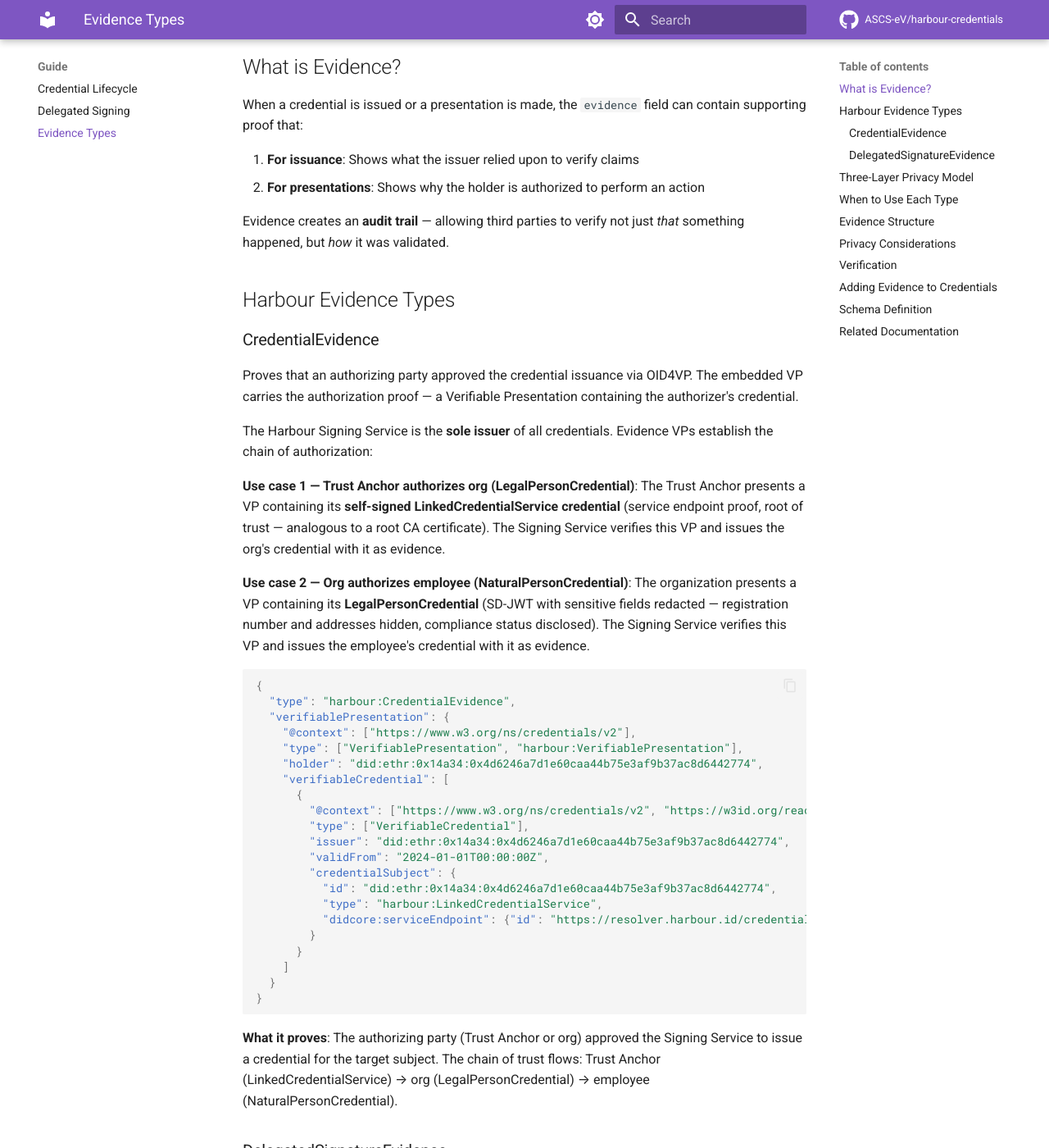
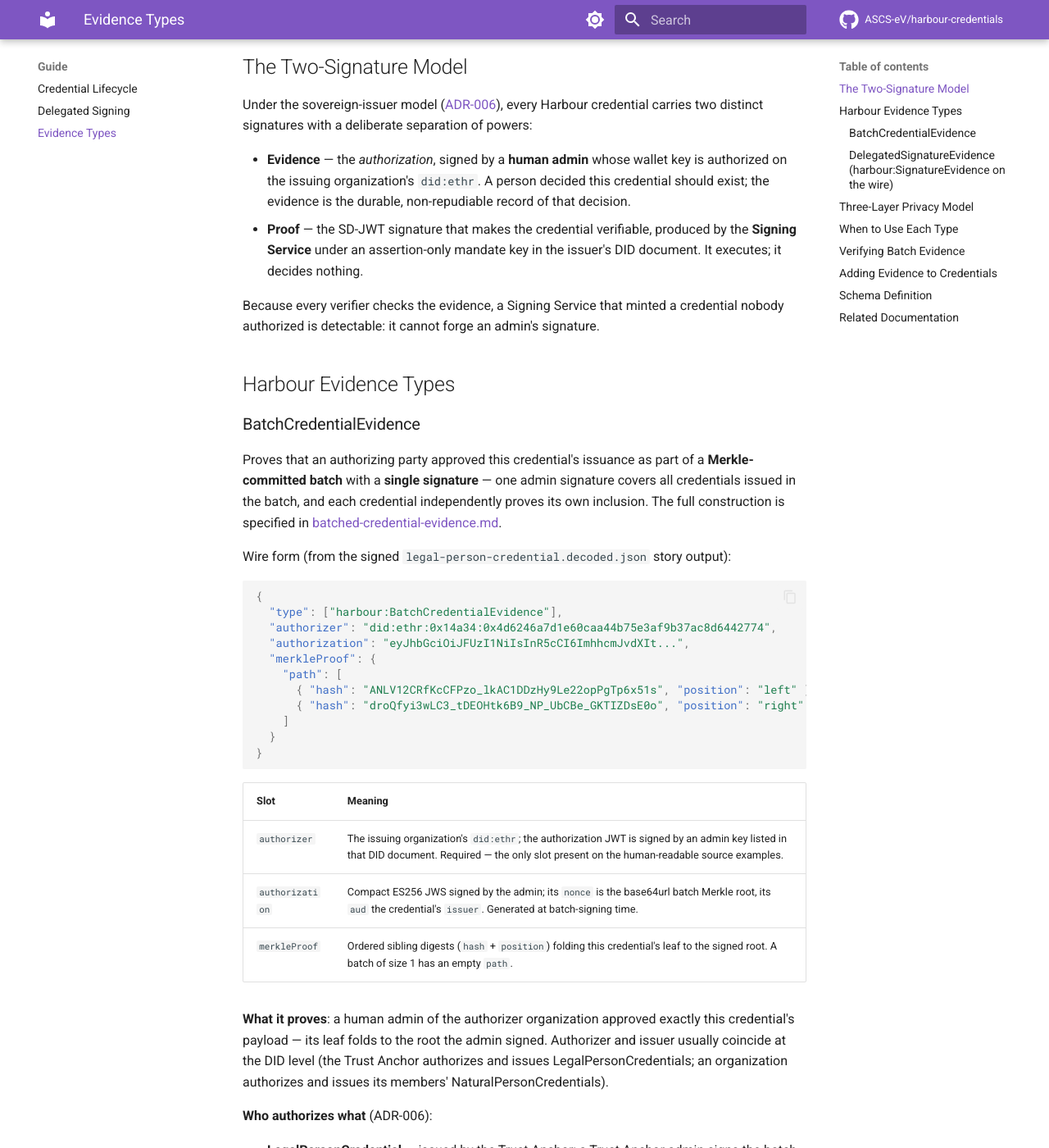
Before and after one commit to reachhaven/harbour-credentials, an MkDocs documentation site: the page built from docs/guide/evidence.md, in a window 1280 px wide and 1400 px high, scrolled down 255 px. Shown: the whole window at 82% size. Built offline with MkDocs 1.6.1 and Material for MkDocs 9.7.7, drawn with Linux system fonts in a browser that asks for light colours; comment, search, counter and statistics services are not loaded; some of the changed text lies outside the part shown.

Commit message:
docs(guides): align evidence-model docs with batched evidence and ADR-006
Complete the half-applied CredentialEvidence -> BatchCredentialEvidence
rename across the documentation layer, and finish aligning narrative
docs with the sovereign-issuer model:

- rewrite docs/guide/evidence.md around the two-signature model: batch
  evidence (authorizer/authorization/merkleProof, real wire example),
  the harbour:SignatureEvidence canonical IRI for
  DelegatedSignatureEvidence, verification steps, and issuance code
  matching the actual API
- fix docs/schema/credential-model.md: evidence class diagram and
  complete class map now show BatchCredentialEvidence, MerkleProof,
  MerklePathElement and the SignatureEvidence IRI; correct the stale
  "Trust Anchor has no evidence" note
- docs/guide/credential-lifecycle.md: verifier checklist and automation
  table reflect mandate-key proofs and human admin batch authorization
- docs/specs/delegation-challenge-encoding.md: example evidence type
  uses the real wire IRI harbour:SignatureEvidence
- linkml/harbour-core-credential.yaml: BatchCredentialEvidence
  description no longer claims the Signing Service is the sole issuer
- sd_jwt_vp.py docstring + test_sd_jwt_vp.py fixture: drop the removed
  CredentialEvidence type
- examples/README.md: correct stale actor DIDs and replace
  .jwt/.evidence-vp.jwt output tables with the actual .sd-jwt/.decoded
  artifacts

Signed-off-by: felix hoops <9974641+flhps@users.noreply.github.com>

````diff
--- a/docs/guide/evidence.md
+++ b/docs/guide/evidence.md
@@ -1,63 +1,62 @@
 # Evidence in Harbour Credentials
 
-Evidence is a W3C VC Data Model concept that provides cryptographic proof of **how** an issuer verified claims or **why** a holder is authorized to perform an action.
+Evidence is a W3C VC Data Model concept ([VCDM 2.0 §5.6](https://www.w3.org/TR/vc-data-model-2.0/#evidence)) that provides cryptographic proof of **how** an issuer verified claims or **why** an action was authorized.
 
-## What is Evidence?
+## The Two-Signature Model
 
-When a credential is issued or a presentation is made, the `evidence` field can contain supporting proof that:
+Under the sovereign-issuer model ([ADR-006](../decisions/006-sovereign-issuers.md)), every Harbour credential carries two distinct signatures with a deliberate separation of powers:
 
-1. **For issuance**: Shows what the issuer relied upon to verify claims
-2. **For presentations**: Shows why the holder is authorized to perform an action
+- **Evidence** — the *authorization*, signed by a **human admin** whose wallet key is authorized on the issuing organization's `did:ethr`. A person decided this credential should exist; the evidence is the durable, non-repudiable record of that decision.
+- **Proof** — the SD-JWT signature that makes the credential verifiable, produced by the **Signing Service** under an assertion-only mandate key in the issuer's DID document. It executes; it decides nothing.
 
-Evidence creates an **audit trail** — allowing third parties to verify not just *that* something happened, but *how* it was validated.
+Because every verifier checks the evidence, a Signing Service that minted a credential nobody authorized is detectable: it cannot forge an admin's signature.
 
 ## Harbour Evidence Types
 
-### CredentialEvidence
+### BatchCredentialEvidence
 
-Proves that an authorizing party approved the credential issuance via OID4VP. The embedded VP carries the authorization proof — a Verifiable Presentation containing the authorizer's credential.
+Proves that an authorizing party approved this credential's issuance as part of a **Merkle-committed batch** with a **single signature** — one admin signature covers all credentials issued in the batch, and each credential independently proves its own inclusion. The full construction is specified in [batched-credential-evidence.md](../specs/batched-credential-evidence.md).
 
-The Harbour Signing Service is the **sole issuer** of all credentials. Evidence VPs establish the chain of authorization:
-
-**Use case 1 — Trust Anchor authorizes org (LegalPersonCredential)**: The Trust Anchor presents a VP containing its **self-signed LinkedCredentialService credential** (service endpoint proof, root of trust — analogous to a root CA certificate). The Signing Service verifies this VP and issues the org's credential with it as evidence.
-
-**Use case 2 — Org authorizes employee (NaturalPersonCredential)**: The organization presents a VP containing its **LegalPersonCredential** (SD-JWT with sensitive fields redacted — registration number and addresses hidden, compliance status disclosed). The Signing Service verifies this VP and issues the employee's credential with it as evidence.
+Wire form (from the signed `legal-person-credential.decoded.json` story output):
 
 ```json
 {
-  "type": "harbour:CredentialEvidence",
-  "verifiablePresentation": {
-    "@context": ["https://www.w3.org/ns/credentials/v2"],
-    "type": ["VerifiablePresentation", "harbour:VerifiablePresentation"],
-    "holder": "did:ethr:0x14a34:0x4d6246a7d1e60caa44b75e3af9b37ac8d6442774",
-    "verifiableCredential": [
-      {
-        "@context": ["https://www.w3.org/ns/credentials/v2", "https://w3id.org/reachhaven/harbour/core/v1/"],
-        "type": ["VerifiableCredential"],
-        "issuer": "did:ethr:0x14a34:0x4d6246a7d1e60caa44b75e3af9b37ac8d6442774",
-        "validFrom": "2024-01-01T00:00:00Z",
-        "credentialSubject": {
-          "id": "did:ethr:0x14a34:0x4d6246a7d1e60caa44b75e3af9b37ac8d6442774",
-          "type": "harbour:LinkedCredentialService",
-          "didcore:serviceEndpoint": {"id": "https://resolver.harbour.id/credentials/did:ethr:0x14a34:0x4d6246a7d1e60caa44b75e3af9b37ac8d6442774"}
-        }
-      }
+  "type": ["harbour:BatchCredentialEvidence"],
+  "authorizer": "did:ethr:0x14a34:0x4d6246a7d1e60caa44b75e3af9b37ac8d6442774",
+  "authorization": "eyJhbGciOiJFUzI1NiIsInR5cCI6ImhhcmJvdXIt...",
+  "merkleProof": {
+    "path": [
+      { "hash": "ANLV12CRfKcCFPzo_lkAC1DDzHy9Le22opPgTp6x51s", "position": "left" },
+      { "hash": "droQfyi3wLC3_tDEOHtk6B9_NP_UbCBe_GKTIZDsE0o", "position": "right" }
     ]
   }
 }
 ```
 
-**What it proves**: The authorizing party (Trust Anchor or org) approved the Signing Service to issue a credential for the target subject. The chain of trust flows: Trust Anchor (LinkedCredentialService) → org (LegalPersonCredential) → employee (NaturalPersonCredential).
+| Slot | Meaning |
+|------|---------|
+| `authorizer` | The issuing organization's `did:ethr`; the authorization JWT is signed by an admin key listed in that DID document. Required — the only slot present on the human-readable source examples. |
+| `authorization` | Compact ES256 JWS signed by the admin; its `nonce` is the base64url batch Merkle root, its `aud` the credential's `issuer`. Generated at batch-signing time. |
+| `merkleProof` | Ordered sibling digests (`hash` + `position`) folding this credential's leaf to the signed root. A batch of size 1 has an empty `path`. |
 
-### DelegatedSignatureEvidence
+**What it proves**: a human admin of the authorizer organization approved exactly this credential's payload — its leaf folds to the root the admin signed. Authorizer and issuer usually coincide at the DID level (the Trust Anchor authorizes and issues LegalPersonCredentials; an organization authorizes and issues its members' NaturalPersonCredentials).
+
+**Who authorizes what** (ADR-006):
+
+- **LegalPersonCredential** — issued by the Trust Anchor; a Trust Anchor admin signs the batch evidence.
+- **NaturalPersonCredential** — issued by the organization (`memberOf` MUST equal `issuer`); an org admin signs the batch evidence.
+
+### DelegatedSignatureEvidence (`harbour:SignatureEvidence` on the wire)
 
 Evidence on a **receipt credential** (SD-JWT-VC) that a signing service executed a transaction with the user's explicit consent. The consent VP uses SD-JWT with PII redacted. Transaction data is a disclosable claim enabling three-layer privacy (public / authorized / full audit).
+
+> **Naming note**: the LinkML class is named `DelegatedSignatureEvidence` for clarity, but its canonical IRI — the `type` value on the wire — is **`harbour:SignatureEvidence`**. All code, tests, and examples use `harbour:SignatureEvidence`; the IRI is stable and must not be renamed.
 
 **Use case**: A signing service issues a receipt credential after executing a blockchain purchase on behalf of a user.
 
 ```json
 {
-  "type": "harbour:DelegatedSignatureEvidence",
+  "type": "harbour:SignatureEvidence",
   "verifiablePresentation": "<SD-JWT VP with redacted PII>",
   "delegatedTo": "did:ethr:0x14a34:0x31f1ca3dc5da9f83f360d805662d11a418950202",
   "transaction_data": {
@@ -93,78 +92,61 @@ The receipt credential is an **SD-JWT-VC**. Transaction data and identity detail
 
 ## When to Use Each Type
 
-| Evidence Type | Use When | Example Scenario |
-|--------------|----------|------------------|
-| `CredentialEvidence` | Issuing credential after authorization from a trusted party | Trust Anchor authorizes org issuance; org authorizes employee issuance |
-| `DelegatedSignatureEvidence` | Issuing receipt after delegated action | Blockchain purchase, contract signing, access delegation |
+| Evidence Type | Wire `type` | Use When |
+|--------------|-------------|----------|
+| `BatchCredentialEvidence` | `harbour:BatchCredentialEvidence` | Issuing credentials after a human admin's authorization — one signature per batch (Trust Anchor batches LegalPersonCredentials; an org batches its employees' NaturalPersonCredentials) |
+| `DelegatedSignatureEvidence` | `harbour:SignatureEvidence` | Issuing a receipt after a delegated action — blockchain purchase, contract signing, access delegation |
 
-## Evidence Structure
+## Verifying Batch Evidence
 
-All evidence types inherit from the abstract `Evidence` class and share:
+A verifier holding **one** credential checks it in isolation (spec [§6](../specs/batched-credential-evidence.md#6-verification)):
 
-```yaml
-Evidence:
-  abstract: true
-  class_uri: cred:Evidence
-  slots:
-    - type  # Required: identifies the evidence type
+1. **Verify the proof** against the verification method the `kid` names in the **issuer's** DID document (the Signing Service's assertion-only `#delegate-1` mandate key).
+2. **Recompute the leaf** from the raw issuer payload with `evidence` removed (RFC 8785 canonicalization, `0x00` domain prefix, SHA-256). The leaf is over the salted `_sd` digests, so it is invariant under selective disclosure.
+3. **Fold the `merkleProof`** to a root and compare it with the `nonce` inside the `authorization` JWT.
+4. **Verify the `authorization` JWS** against the admin key the JWT `kid` names in the authorizer's DID document; check `iss` = `authorizer` and `aud` = the credential's `issuer`.
+
+```python
+from harbour.sd_jwt import verify_sd_jwt_vc
+from harbour.batch_evidence import verify_batch_evidence
+
+claims = verify_sd_jwt_vc(sd_jwt, proof_public_key)      # step 1
+verify_batch_evidence(                                    # steps 2-4
+    raw_payload,                # issuer payload with _sd digests
+    raw_payload["evidence"][0],
+    authorizer_public_key,
+    expected_audience=raw_payload["issuer"],
+)
 ```
 
-Most evidence types include a `verifiablePresentation` slot containing a signed VP as proof.
+```typescript
+import { verifySdJwtVc, verifyBatchEvidence } from "@reachhaven/harbour-credentials";
 
-## Privacy Considerations
-
-Evidence often contains sensitive information. For privacy-preserving audit:
-
-1. **Use SD-JWT VPs**: Selectively disclose only necessary claims
-2. **Redact PII**: Names, emails, etc. can be hidden while keeping DID visible
-3. **Three-layer disclosure**:
-   - Public: CRSet + transaction hash + signature validity
-   - Authorized: Transaction details (asset, price)
-   - Full audit: Identity details (name, email, organization)
-
-## Verification
-
-When verifying credentials or presentations with evidence:
-
-1. **Verify the outer signature** (credential or VP)
-2. **Verify each evidence VP signature**
-3. **Check evidence issuer trust** (is the evidence issuer trusted?)
-4. **Validate evidence freshness** (timestamps, nonces)
-5. **Check revocation status** of evidence credentials
-
-```python
-from harbour.verifier import verify_vc_jose
-
-# Verify outer credential
-result = verify_vc_jose(credential_jwt, issuer_public_key)
-
-# Verify evidence VP
-for evidence in result.get("evidence", []):
-    if "verifiablePresentation" in evidence:
-        vp = evidence["verifiablePresentation"]
-        # Verify VP signature...
+const claims = await verifySdJwtVc(sdJwt, proofPublicKey);
+await verifyBatchEvidence(rawPayload, rawPayload.evidence[0], authorizerPublicKey, {
+  expectedAudience: rawPayload.issuer,
+});
 ```
 
 ## Adding Evidence to Credentials
 
-When issuing a credential with evidence:
+Source credentials carry only the `authorizer`; `authorization` and `merkleProof` are generated at batch-signing time:
 
 ```python
-credential = {
-    "@context": [...],
-    "type": ["VerifiableCredential", "harbour:NaturalPersonCredential"],
-    "issuer": "did:ethr:0x14a34:0x31f1ca3dc5da9f83f360d805662d11a418950202",
-    "credentialSubject": {...},
-    "evidence": [
-        {
-            "type": "harbour:CredentialEvidence",
-            "verifiablePresentation": authorization_vp_jwt
-        }
-    ]
-}
+from harbour.sd_jwt import build_sd_jwt_payload, sign_sd_jwt
+from harbour.batch_evidence import build_batch_evidence
 
-signed_vc = sign_vc_jose(credential, issuer_private_key)
+# 1. Fix salts for every credential in the batch first.
+payload, disclosures = build_sd_jwt_payload(credential, vct=vct)
+
+# 2. One admin signature over the batch Merkle root; per-credential proofs.
+evidence = build_batch_evidence(
+    [payload], admin_key, authorizer_did=org_did, audience=issuer_did
+)
+
+# 3. Inject the evidence, then sign the proof with the issuer's mandate key.
+payload["evidence"] = [evidence[0]]
+sd_jwt = sign_sd_jwt(payload, disclosures, ss_key, kid=f"{issuer_did}#delegate-1")
 ```
 
 ## Schema Definition
@@ -174,37 +156,33 @@ Evidence types are defined in `linkml/harbour-core-credential.yaml`:
 ```yaml
 Evidence:
   abstract: true
-  class_uri: cred:Evidence
+  class_uri: harbour:Evidence
+
+BatchCredentialEvidence:
+  is_a: Evidence
+  class_uri: harbour:BatchCredentialEvidence
   slots:
-    - type
+    - authorizer      # required; org did:ethr
+    - authorization   # compact JWS, nonce = batch Merkle root
+    - merkleProof     # MerkleProof: path of {hash, position}
 
-CredentialEvidence:
-  is_a: Evidence
-  class_uri: harbour:CredentialEvidence
-  slots:
-    - verifiablePresentation
-  slot_usage:
-    verifiablePresentation:
-      required: true
+MerkleProof:
+  class_uri: harbour:MerkleProof
+  # path: ordered MerklePathElement list ({hash, position: left|right})
 
 DelegatedSignatureEvidence:
   is_a: Evidence
-  class_uri: harbour:DelegatedSignatureEvidence
+  class_uri: harbour:SignatureEvidence   # canonical wire IRI — do not rename
   slots:
-    - verifiablePresentation
-    - delegatedTo
-    - transaction_data
-  slot_usage:
-    verifiablePresentation:
-      required: true
-    delegatedTo:
-      required: true
-    transaction_data:
-      required: true
+    - verifiablePresentation  # required
+    - delegatedTo             # required
+    - transaction_data        # required
+    - challenge               # required
 ```
 
 ## Related Documentation
 
+- [ADR-006 — Sovereign issuers with a Signing-Service mandate](../decisions/006-sovereign-issuers.md)
+- [Batched Credential Evidence Specification](../specs/batched-credential-evidence.md)
 - [Delegated Signing](delegated-signing.md) — Full delegated signing flow
-- [SD-JWT-VC](../api/python/index.md) — Selective disclosure credentials
 - [W3C VC Data Model — Evidence](https://www.w3.org/TR/vc-data-model-2.0/#evidence)
````
Also changed, not shown: docs/guide/credential-lifecycle.md (+13 -8 lines), docs/schema/credential-model.md (+38 -19 lines), docs/specs/delegation-challenge-encoding.md (+1 -1 lines), examples/README.md (+8 -12 lines), 3 other files.
